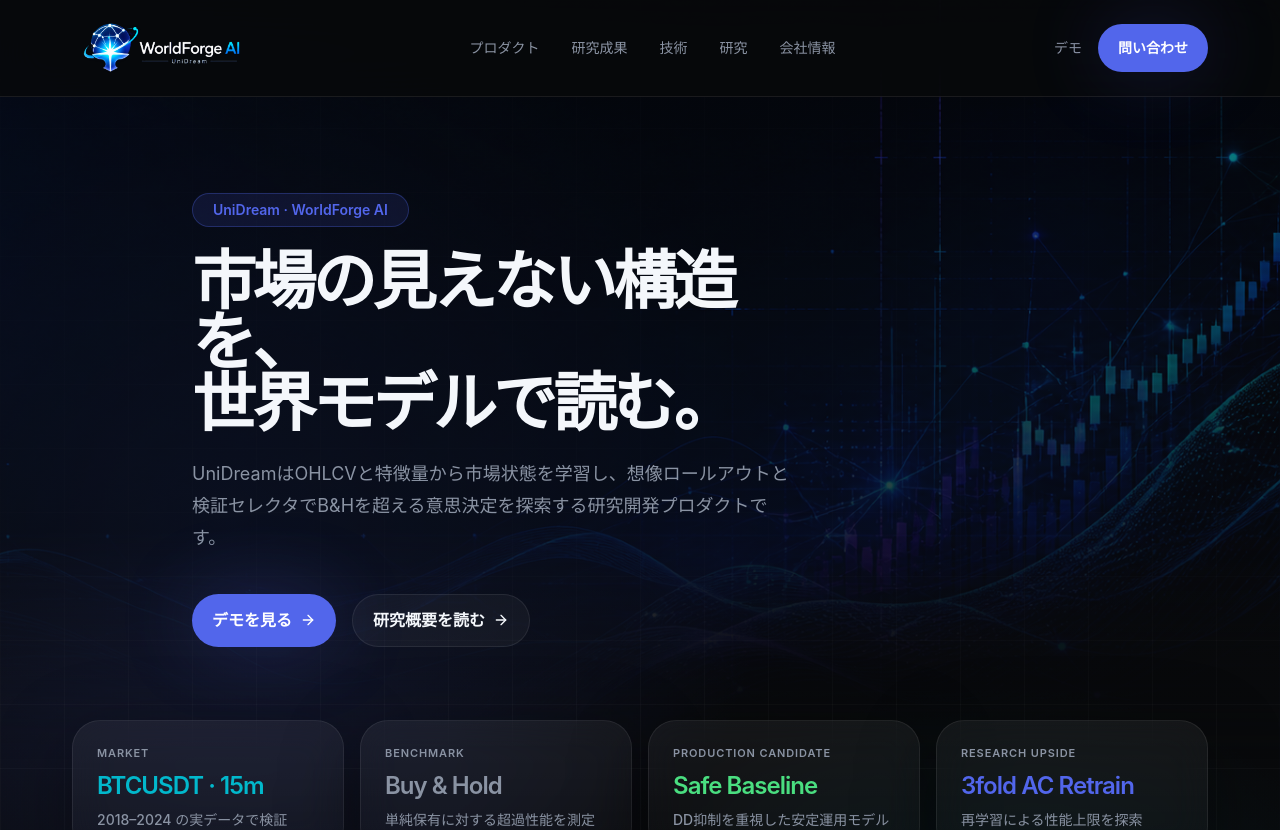
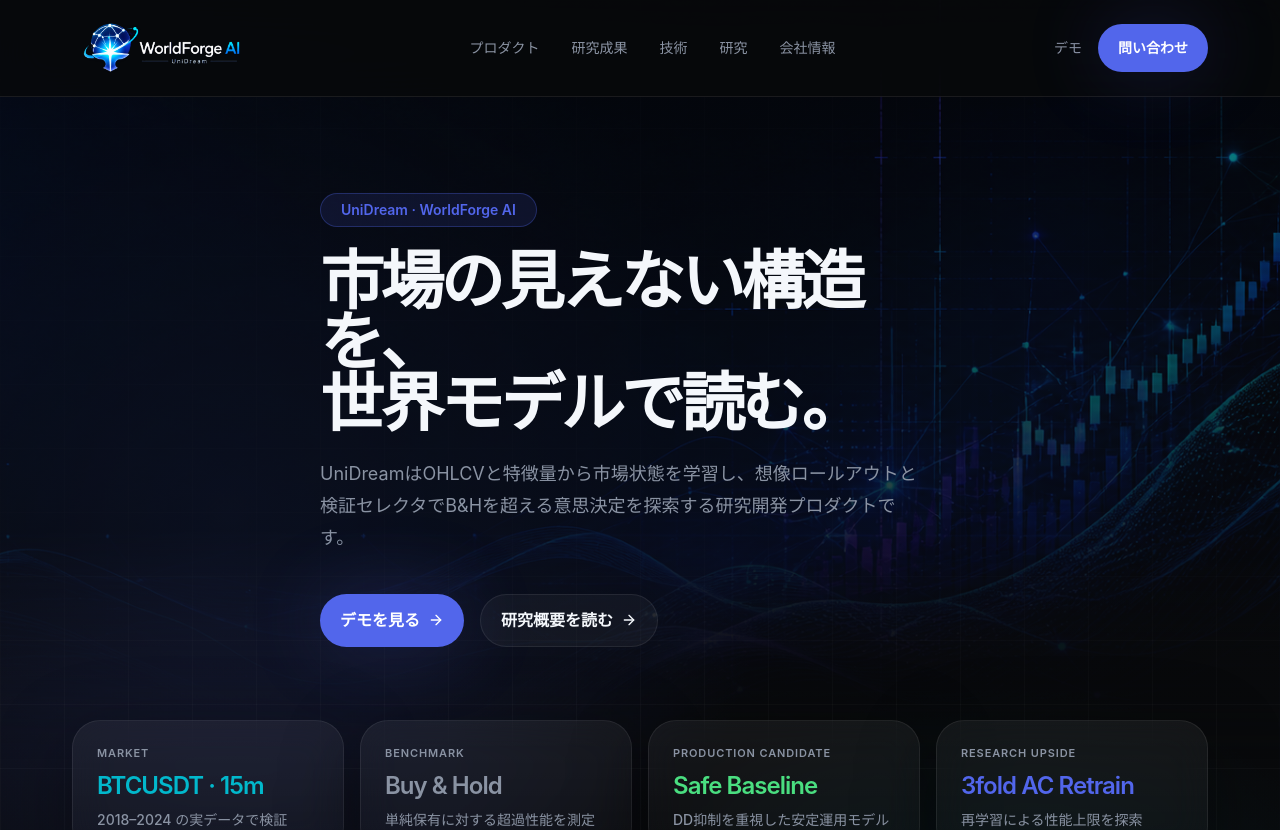
Before and after one commit to shinji-ogasa/unidream-demo-web, a Next.js app: page /homepage in a window 1280 px wide. Shown: the top 830 px of the page. Built offline with nearby package versions, Linux system fonts and the light colour scheme.

Commit message:
widen hero padding 15%→25%

```diff
--- a/src/app/homepage/page.tsx
+++ b/src/app/homepage/page.tsx
@@ -167,7 +167,7 @@
       {/* hero */}
       <section className="relative min-h-[760px] flex items-center pt-20">
         <div className="hero-visual-bg" />
-        <div className="relative z-10 px-[15%] py-20 md:py-28">
+        <div className="relative z-10 px-[25%] py-20 md:py-28">
           <div className="max-w-[600px]">
             <motion.span
               initial={{ opacity: 0, y: 12 }}
```
